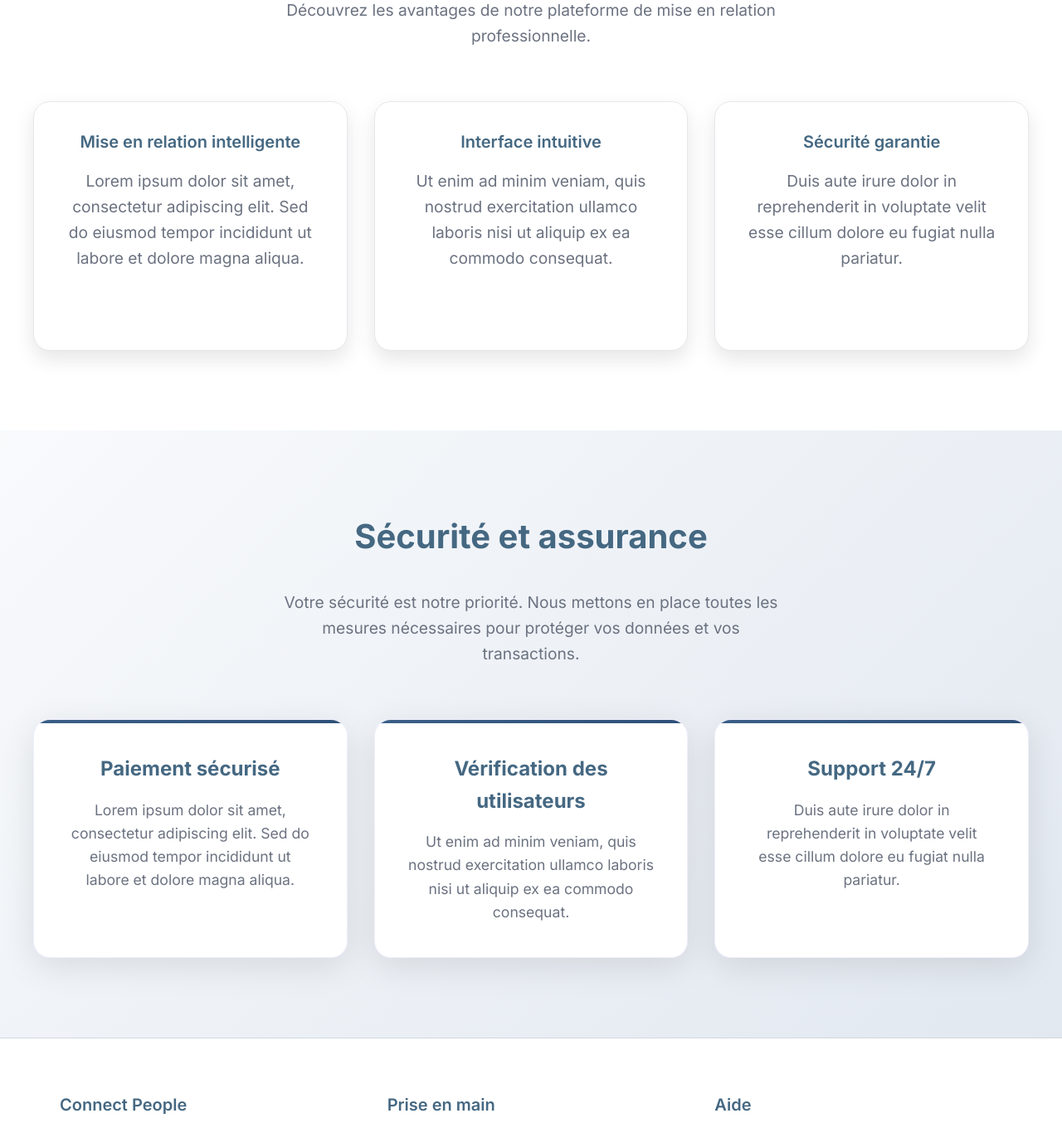
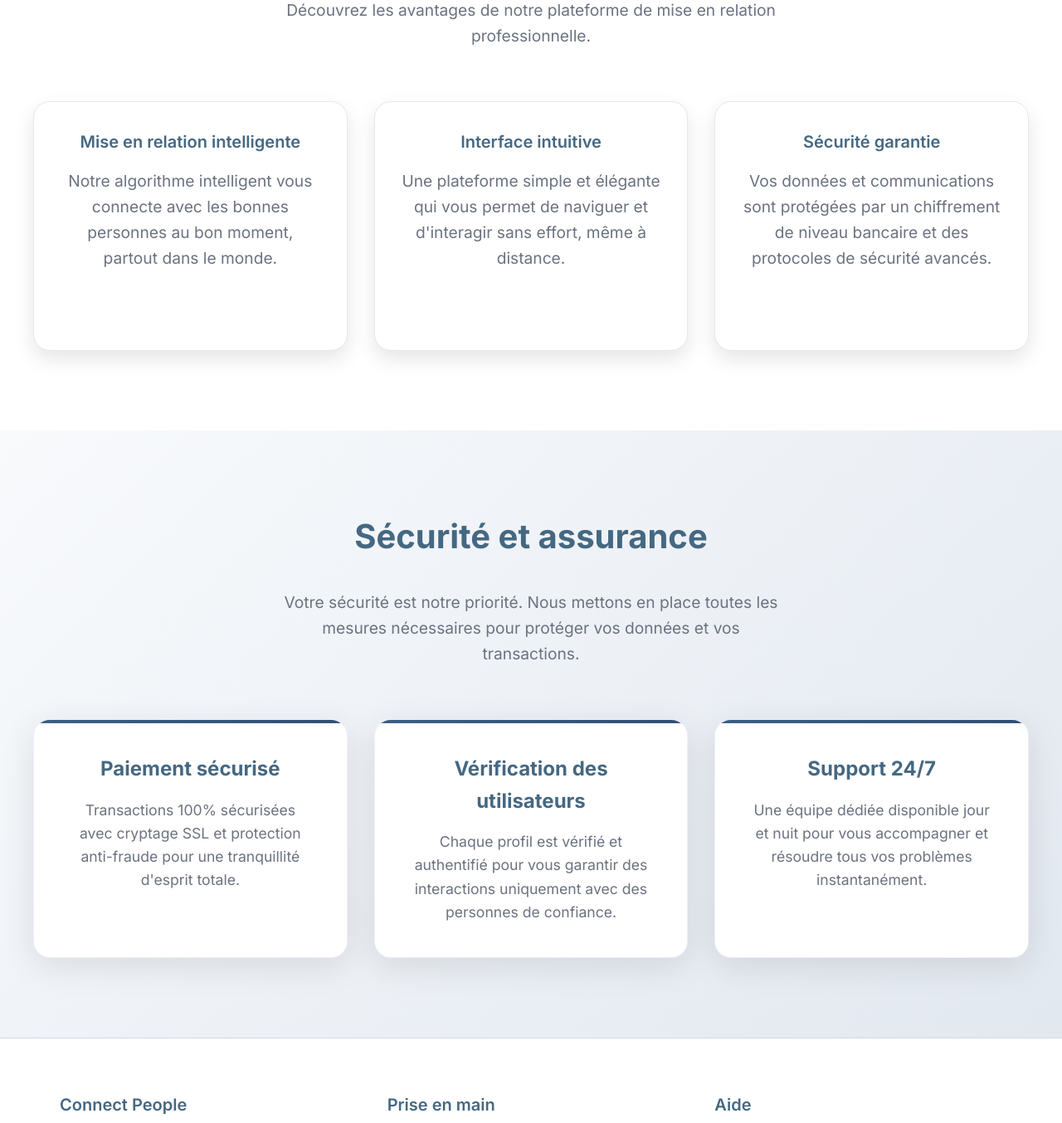
Before and after one commit to MLB106/connect-people, a Node server app: page /dev/dev/ in a window 1280 px wide. Shown: the part 1055-2409 px from the top of the page at 83% size. Run offline with Node 20, Linux system fonts and the light colour scheme; some libraries are stand-ins or nearby versions.

Commit message:
Refactor: Improve feature and security descriptions
Co-authored-by: wweb.master2022 <wweb.master2022@gmail.com>

```diff
--- a/src/views/partials/features.hbs
+++ b/src/views/partials/features.hbs
@@ -7,17 +7,17 @@
         <div class="features-grid">
             <div class="feature-item">
                 <h3>Mise en relation intelligente</h3>
-                <p>Lorem ipsum dolor sit amet, consectetur adipiscing elit. Sed do eiusmod tempor incididunt ut labore et dolore magna aliqua.</p>
+                <p>Notre algorithme intelligent vous connecte avec les bonnes personnes au bon moment, partout dans le monde.</p>
             </div>
 
             <div class="feature-item">
                 <h3>Interface intuitive</h3>
-                <p>Ut enim ad minim veniam, quis nostrud exercitation ullamco laboris nisi ut aliquip ex ea commodo consequat.</p>
+                <p>Une plateforme simple et élégante qui vous permet de naviguer et d'interagir sans effort, même à distance.</p>
             </div>
 
             <div class="feature-item">
                 <h3>Sécurité garantie</h3>
-                <p>Duis aute irure dolor in reprehenderit in voluptate velit esse cillum dolore eu fugiat nulla pariatur.</p>
+                <p>Vos données et communications sont protégées par un chiffrement de niveau bancaire et des protocoles de sécurité avancés.</p>
             </div>
         </div>
     </div>
--- a/src/views/partials/security-assurance.hbs
+++ b/src/views/partials/security-assurance.hbs
@@ -7,17 +7,17 @@
         <div class="security-features">
             <div class="security-item">
                 <h3>Paiement sécurisé</h3>
-                <p>Lorem ipsum dolor sit amet, consectetur adipiscing elit. Sed do eiusmod tempor incididunt ut labore et dolore magna aliqua.</p>
+                <p>Transactions 100% sécurisées avec cryptage SSL et protection anti-fraude pour une tranquillité d'esprit totale.</p>
             </div>
 
             <div class="security-item">
                 <h3>Vérification des utilisateurs</h3>
-                <p>Ut enim ad minim veniam, quis nostrud exercitation ullamco laboris nisi ut aliquip ex ea commodo consequat.</p>
+                <p>Chaque profil est vérifié et authentifié pour vous garantir des interactions uniquement avec des personnes de confiance.</p>
             </div>
 
             <div class="security-item">
                 <h3>Support 24/7</h3>
-                <p>Duis aute irure dolor in reprehenderit in voluptate velit esse cillum dolore eu fugiat nulla pariatur.</p>
+                <p>Une équipe dédiée disponible jour et nuit pour vous accompagner et résoudre tous vos problèmes instantanément.</p>
             </div>
         </div>
     </div>
```
